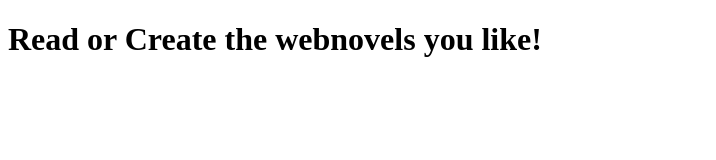
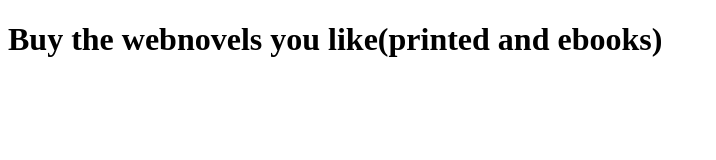
Before and after one commit to bhusal-ujjwal/ReactJSBackend, a website: page public/index.html in a window 1280 px wide. Shown: the whole page, without its empty margins (0-716 px from the left). Drawn offline with Linux system fonts and the light colour scheme.

Commit message:
updated cart and index files

```diff
--- a/public/index.html
+++ b/public/index.html
@@ -9,7 +9,7 @@
 </head>
 
 <body>
-    <h1>Read or Create the webnovels you like!</h1>
+    <h1>Buy the webnovels you like(printed and ebooks)</h1>
 </body>
 
 </html>
```
Also changed, not shown: routes/Cart.js (+8 -6 lines).
